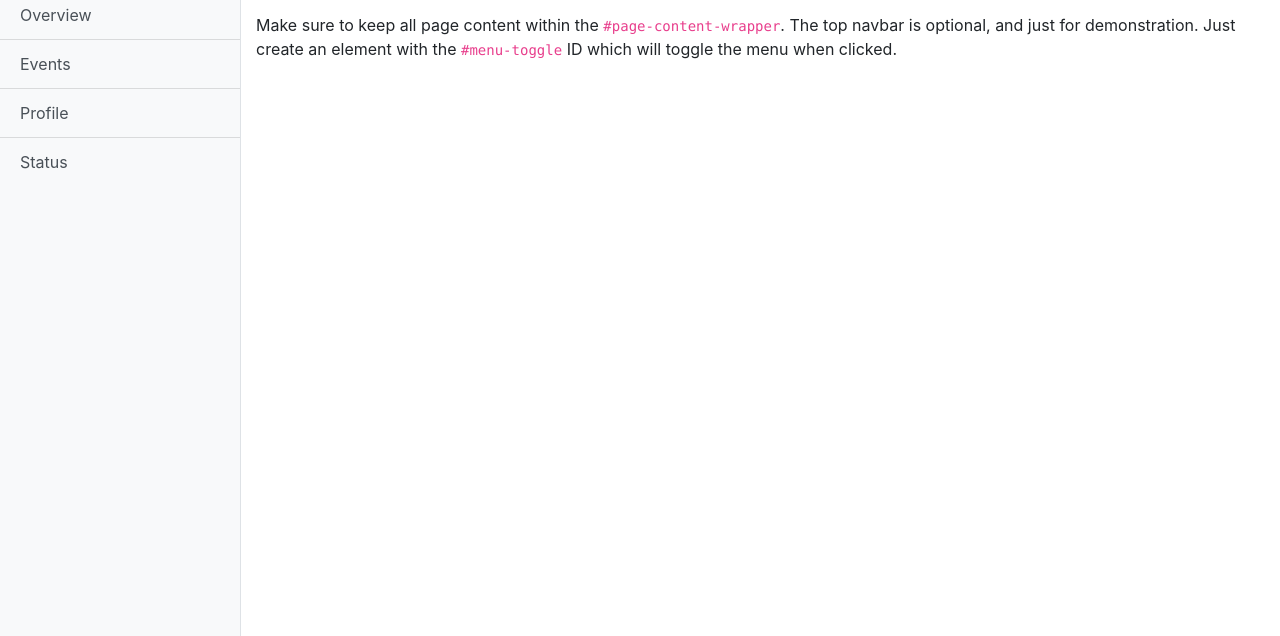
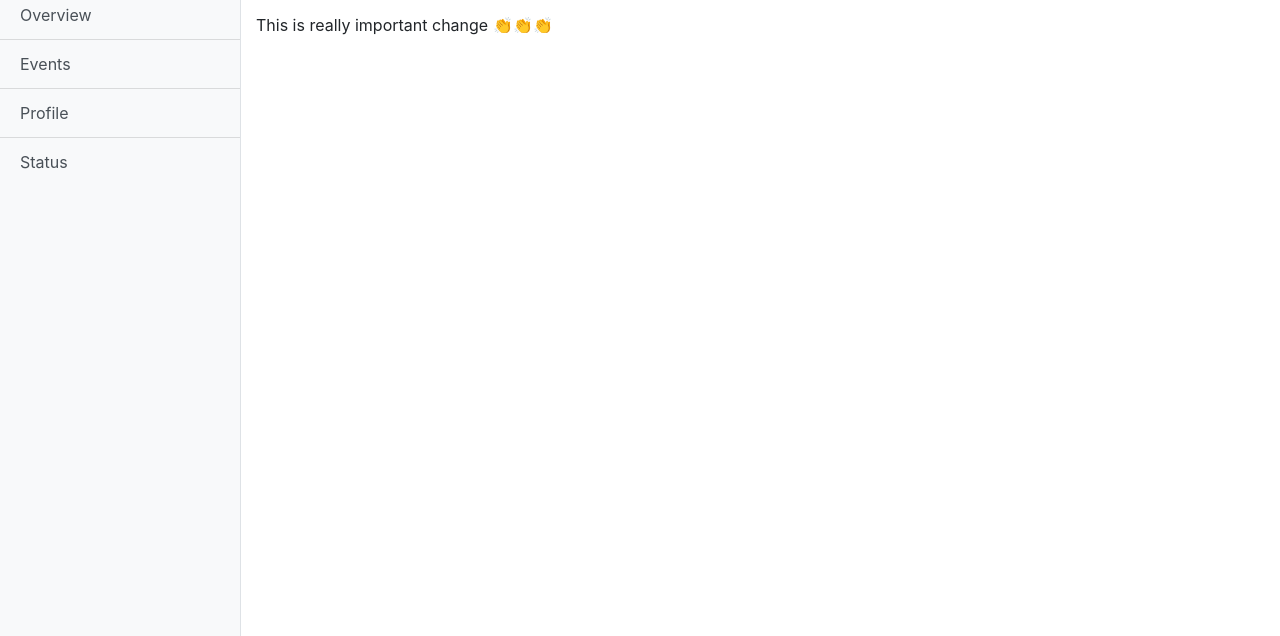
Before and after one commit to oguzadali/github-test, a website: page index.html in a window 1280 px wide. Shown: the part 164-800 px from the top of the page. Drawn offline with Linux system fonts and the light colour scheme.

Commit message:
Edit index html description

```diff
--- a/index.html
+++ b/index.html
@@ -77,9 +77,7 @@
                 <h1 class="mt-4">Git/Github Test Project</h1>
 
                 <p>This project is created for increase my gitub skills. It's test project.</p>
-                <p>Make sure to keep all page content within the <code>#page-content-wrapper</code>. The top navbar is
-                    optional, and just for demonstration. Just create an element with the <code>#menu-toggle</code> ID
-                    which will toggle the menu when clicked.</p>
+                <p>This is really important change 👏👏👏</p>
             </div>
         </div>
         <!-- /#page-content-wrapper -->
```
